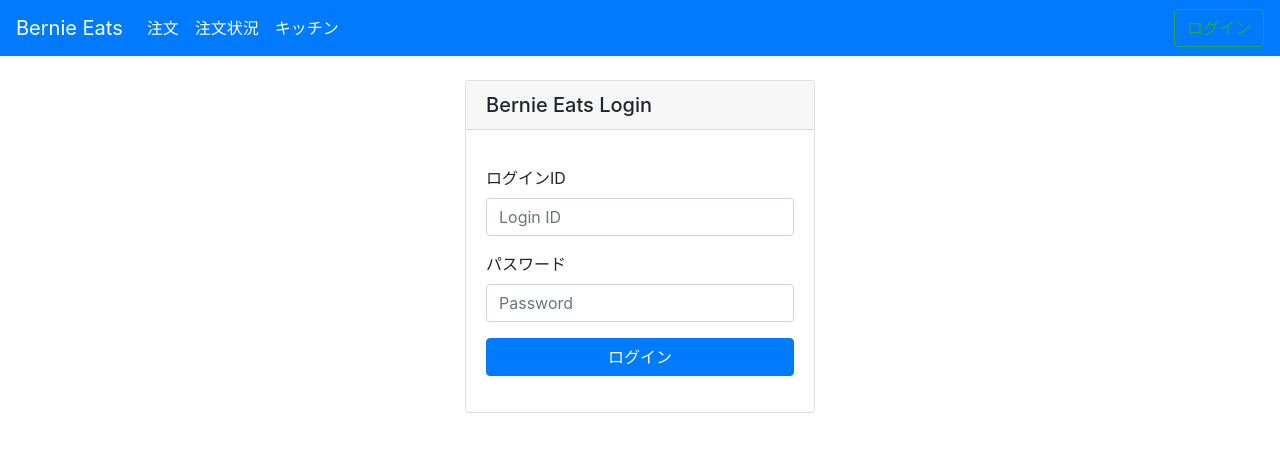
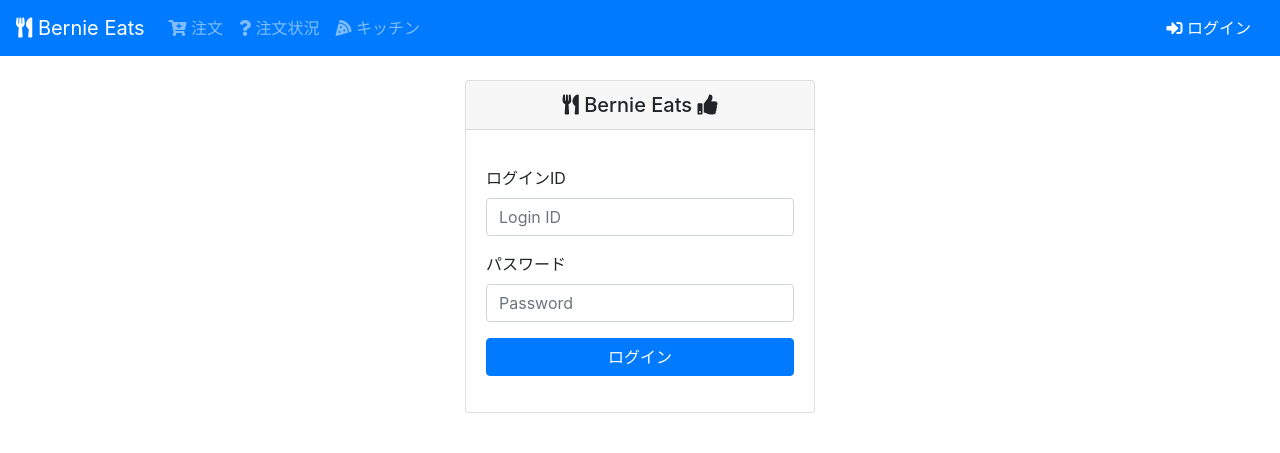
Before and after one commit to jonki324/bernie_eats, a Flask app: page /login in a window 1280 px wide. Shown: the top 453 px of the page. Run offline with Flask 2, Linux system fonts and the light colour scheme; some libraries are stand-ins or nearby versions.

Commit message:
レイアウト修正

```diff
--- a/application/models.py
+++ b/application/models.py
@@ -174,14 +174,14 @@ def create_master_all(user_id='user', password='a'):
         {
             'name': '古き良き豚玉',
             'price': 300,
-            'comment': '古き良き豚玉の説明',
+            'comment': 'お好み焼きの通は、「豚玉に始まって豚玉に帰る」と、言われる定番の味！どうぞお楽しみください！',
             'img_file_name': 'buta.jpg',
             'cooking_time_m': 10,
          },
         {
-            'name': 'Deep-モダン',
+            'name': 'Deep_モダン',
             'price': 400,
-            'comment': 'deep-モダンの説明',
+            'comment': '豚玉では満足できないそこのあなた！ボリューム満点なこちらはいかが？',
             'img_file_name': 'modern.jpg',
             'cooking_time_m': 10,
         },
--- a/application/templates/_formhelpers.html
+++ b/application/templates/_formhelpers.html
@@ -1,23 +1,25 @@
 {% macro render_item(item, forms) %}
-    <div class="card mb-2">
+    <div class="card mb-2 shadow">
         <div class="row no-gutters">
-            <div class="col-md-4">
-                <img src="{{ url_for('static', filename=item.img_file_name) }}" id="img_{{ item.id }}" onclick="showModal({{ item.id }})" class="card-img" style="width: 200px;">
+            <div class="col-md-5">
+                <img src="{{ url_for('static', filename=item.img_file_name) }}" id="img_{{ item.id }}" onclick="showModal({{ item.id }})" class="card-img">
             </div>
-            <div class="col-md-8">
+            <div class="col-md-7">
                 <div class="card-body">
-                    <h5 class="card-title">{{ item.name }}&nbsp;{{ item.price }}&nbsp;円</h5>
-                    <p class="card-text">{{ item.comment }}</p>
+                    <h4 class="card-title"><span class="mr-4">{{ item.name }}</span><i class="fas fa-yen-sign"></i>{{ item.price }}円</h4>
+                    <p class="card-text">{{ item.comment }}<div class="text-muted">(豚・卵・ネギ・小麦粉・魚介乾物)</div></p>
                     <p class="card-text mt-5">
-                        <div class="form-row">
-                            <div class="col-2">
-                                <label for="{{ forms[item.id].name }}" class=""><span class="h6">注文数: </span></label>
+                        <div class="row">
+                            <div class="col-6">
+                                <div class="form-group row">
+                                    <label for="{{ forms[item.id].name }}" class="col-6 col-form-label h5">注文数</label>
+                                    <div class="col-6">
+                                        <input type="text" readonly class="form-control-plaintext" id="{{ forms[item.id].name }}"
+                                               name="{{ forms[item.id].name }}" value="{{ forms[item.id].val }}">
+                                    </div>
+                                </div>
                             </div>
-                            <div class="col-2">
-                                <input type="text" name="{{ forms[item.id].name }}" class="form-control-plaintext"
-                                   id="{{ forms[item.id].name }}" value="{{ forms[item.id].val }}">
-                            </div>
-                            <div class="col-8">
+                            <div class="col-6 text-center">
                                 <div class="btn-group" role="group">
                                     <button type="button" class="btn btn-secondary" onclick="minusCnt({{ item.id }})">
                                         <i class="fas fa-minus"></i>
@@ -37,23 +39,23 @@
 
 {% macro render_status(status_id, bef_status_id, aft_status_id, master_status, kitchen_list, item_names) %}
     <div class="card mt-4 border-{{ COLORS[status_id] }}">
-        <div class="card-header bg-{{ COLORS[status_id] }} text-white">
-            {{ master_status[status_id - 1]['name'] }}
+        <div class="card-header bg-{{ COLORS[status_id] }} text-white d-flex justify-content-between align-items-center">
+            <span>{{ master_status[status_id - 1]['name'] }}</span><span>全{{ kitchen_list[status_id] | length }}件</span>
         </div>
         <div id="" class="card-body">
             {% set ED = kitchen_list[status_id] | length if status_id == CANCELLED else DISPLAY_COUNT %}
             {% for order in kitchen_list[status_id][0:ED] %}
             <div class="card mb-1 border-{{ COLORS[status_id] }}">
                 <div class="card-header d-flex justify-content-between align-items-center">
-                    <span>注文No.{{ order.order_id }}</span><span>注文時間: {{ order.create_at | format_date }}</span>
+                    <span>注文 No.{{ order.order_id }}</span><span>注文時間 : {{ order.create_at | format_date }}</span>
                 </div>
                 <div class="card-body">
                     <div class="container">
                         <div class="row">
                             <div class="col-md-7">
                                 <ul>
-                                    <li>{{ item_names[ITEM_ID_BUTA] }}: {{ order.count_buta }}</li>
-                                    <li>{{ item_names[ITEM_ID_MODERN] }}: {{ order.count_modern }}</li>
+                                    <li>{{ item_names[ITEM_ID_BUTA] }} : {{ order.count_buta }}</li>
+                                    <li>{{ item_names[ITEM_ID_MODERN] }} : {{ order.count_modern }}</li>
                                 </ul>
                             </div>
                             <div class="col-md-5">
--- a/application/templates/layout.html
+++ b/application/templates/layout.html
@@ -3,7 +3,7 @@
 <head>
     <meta charset="UTF-8">
     <meta name="viewport" content="width=device-width, initial-scale=1, shrink-to-fit=no">
-    <link rel="icon" href="{{ url_for('static', filename='favicon.ico') }}">
+    <link rel="icon" href="{{ url_for('static', filename='favicon.png') }}">
     <link rel="stylesheet" href="https://stackpath.bootstrapcdn.com/bootstrap/4.3.1/css/bootstrap.min.css" integrity="sha384-ggOyR0iXCbMQv3Xipma34MD+dH/1fQ784/j6cY/iJTQUOhcWr7x9JvoRxT2MZw1T" crossorigin="anonymous">
     <link rel="stylesheet" href="https://cdnjs.cloudflare.com/ajax/libs/font-awesome/5.11.2/css/all.min.css" integrity="sha256-+N4/V/SbAFiW1MPBCXnfnP9QSN3+Keu+NlB+0ev/YKQ=" crossorigin="anonymous" />
     <title>Bernie Eats</title>
@@ -11,7 +11,7 @@
 <body>
 <header>
     <nav class="navbar navbar-expand-lg navbar-dark bg-primary">
-        <a class="navbar-brand" href="{{ url_for('view.order') }}">Bernie Eats</a>
+        <a class="navbar-brand" href="{{ url_for('view.order') }}"><i class="fas fa-utensils"></i> Bernie Eats</a>
         <button class="navbar-toggler" type="button" data-toggle="collapse" data-target="#navbarSupportedContent"
                 aria-controls="navbarSupportedContent" aria-expanded="false" aria-label="Toggle navigation">
             <span class="navbar-toggler-icon"></span>
@@ -19,23 +19,23 @@
 
         <div class="collapse navbar-collapse" id="navbarSupportedContent">
             <ul class="navbar-nav mr-auto">
-                <li class="nav-item active">
-                    <a class="nav-link" href="{{ url_for('view.order') }}">注文</a>
+                <li class="nav-item{% if request.path == url_for('view.order') or request.path == url_for('view.order_check') or request.path == url_for('view.order_complete') %} active{% endif %}">
+                    <a class="nav-link" href="{{ url_for('view.order') }}"><i class="fas fa-cart-plus"></i> 注文</a>
                 </li>
-                <li class="nav-item active">
-                    <a class="nav-link" href="{{ url_for('view.order_status') }}">注文状況</a>
+                <li class="nav-item{% if request.path == url_for('view.order_status') %} active{% endif %}">
+                    <a class="nav-link" href="{{ url_for('view.order_status') }}"><i class="fas fa-question"></i> 注文状況</a>
                 </li>
-                <li class="nav-item active">
-                    <a class="nav-link" href="{{ url_for('view.kitchen') }}">キッチン</a>
+                <li class="nav-item{% if request.path == url_for('view.kitchen') %} active{% endif %}">
+                    <a class="nav-link" href="{{ url_for('view.kitchen') }}"><i class="fas fa-pizza-slice"></i> キッチン</a>
                 </li>
             </ul>
             {% if current_user.is_authenticated %}
             <form class="form-inline my-2 my-lg-0" action="{{ url_for('view.logout') }}">
-                <button class="btn btn-outline-success my-2 my-sm-0" type="submit">ログアウト</button>
+                <button class="btn btn-primary my-2 my-sm-0" type="submit"><i class="fas fa-sign-out-alt"></i> ログアウト</button>
             </form>
             {% else %}
             <form class="form-inline my-2 my-lg-0" action="{{ url_for('view.login') }}">
-                <button class="btn btn-outline-success my-2 my-sm-0" type="submit">ログイン</button>
+                <button class="btn btn-primary my-2 my-sm-0" type="submit"><i class="fas fa-sign-in-alt"></i> ログイン</button>
             </form>
             {% endif %}
         </div>
@@ -51,9 +51,6 @@
 <script src="https://code.jquery.com/jquery-3.3.1.min.js" integrity="sha256-FgpCb/KJQlLNfOu91ta32o/NMZxltwRo8QtmkMRdAu8=" crossorigin="anonymous"></script>
 <script src="https://cdnjs.cloudflare.com/ajax/libs/popper.js/1.14.7/umd/popper.min.js" integrity="sha384-UO2eT0CpHqdSJQ6hJty5KVphtPhzWj9WO1clHTMGa3JDZwrnQq4sF86dIHNDz0W1" crossorigin="anonymous"></script>
 <script src="https://stackpath.bootstrapcdn.com/bootstrap/4.3.1/js/bootstrap.min.js" integrity="sha384-JjSmVgyd0p3pXB1rRibZUAYoIIy6OrQ6VrjIEaFf/nJGzIxFDsf4x0xIM+B07jRM" crossorigin="anonymous"></script>
-<script>
-    $SCRIPT_ROOT = '';
-</script>
 {% block script %}{% endblock %}
 </body>
 </html>
--- a/application/templates/login.html
+++ b/application/templates/login.html
@@ -20,7 +20,7 @@
         <div class="row">
             <div class="col-md-4 offset-md-4">
                 <div class="card">
-                    <h5 class="card-header">Bernie Eats Login</h5>
+                    <h5 class="card-header text-center"><i class="fas fa-utensils"></i> Bernie Eats <i class="fas fa-thumbs-up"></i></h5>
                     <div class="card-body">
                         <p class="card-text">
                         {% from "_formhelpers.html" import render_field %}
```
Also changed, not shown: application/templates/kitchen.html (+5 -5 lines), application/templates/order.html (+5 -5 lines), application/templates/order_check.html (+6 -6 lines), application/templates/order_complete.html (+6 -6 lines), application/templates/order_status.html (+22 -17 lines), application/static/buta.jpg, application/static/favicon.png (added), application/static/modern.jpg, 1 other file.
